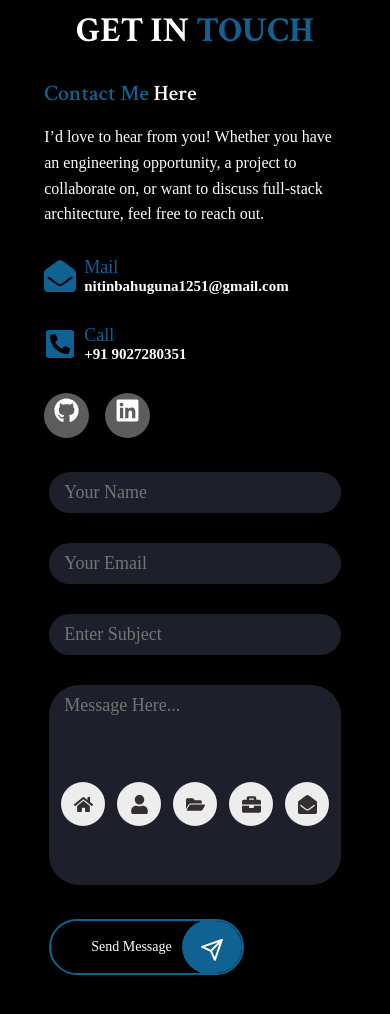
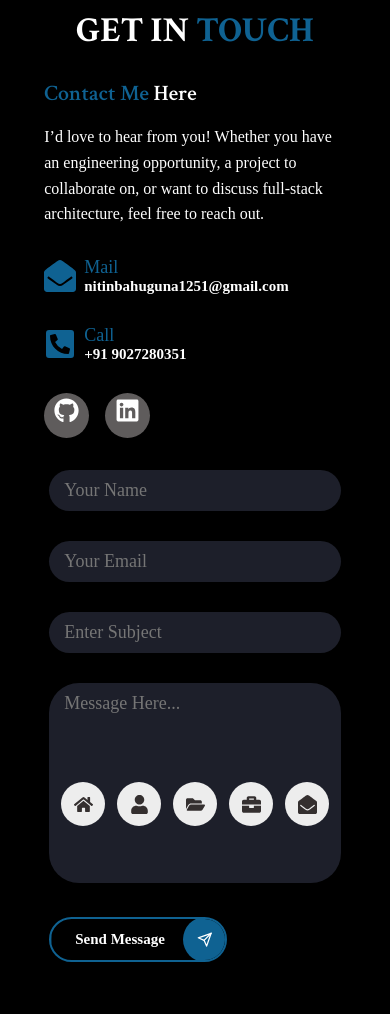
Before and after one commit to nitin-04/Personal-Portfolio, a React (Vite) app: page /contact in a window 390 px wide. Shown: the top 1014 px of the page. Built offline with nearby package versions, Linux system fonts and the light colour scheme; a web font is replaced by a local one.

Commit message:
Refactor button styles for improved layout and hover effects; update contact form message display; enhance home section content and styling for clarity and professionalism.

```diff
--- a/src/App.css
+++ b/src/App.css
@@ -137,33 +137,48 @@ span {
 }
 
 .button {
-  display: inline-block;
+  display: inline-flex;
+  align-items: center;
   color: var(--title-color);
   border: 2px solid var(--first-color);
-  padding: 3% 12% 2% 3%;
+  padding: 12px 64px 12px 28px;
   border-radius: 50px;
   font-family: var(--body-font);
   font-size: var(--small-font-size);
-  font-weight: var(--weight-500);
+  font-weight: var(--weight-600);
   position: relative;
   overflow: hidden;
   text-decoration: none;
   cursor: pointer;
   transition: all 0.25s ease-in-out;
+  z-index: 1;
+}
+
+.button .cv,
+.cv {
+  display: inline-block;
+  color: #ffffff !important;
+  position: relative;
+  z-index: 2;
+  transition: color 0.25s ease-in-out;
+}
+
+.button:hover .cv {
+  color: #ffffff !important;
 }
 
 .button:hover {
-  color: var(--text-white);
+  color: #ffffff !important;
 }
 
 .button::before {
   content: '';
   position: absolute;
   inset: 0;
-  transform: translate(-100%);
+  transform: translateX(-100%);
   background-color: var(--first-color);
-  z-index: -1;
-  transition: all 0.3s ease-out;
+  z-index: 1;
+  transition: transform 0.3s ease-out;
 }
 
 .button:hover::before {
@@ -174,13 +189,20 @@ span {
   background-color: var(--first-color);
   position: absolute;
   inset-block: -2px;
-  right: 0;
-  width: 60px;
+  right: -2px;
+  width: 55px;
   border-radius: 50%;
   color: var(--text-white);
-  font-size: 150%;
-  text-align: center;
-  line-height: 60px;
+  font-size: 130%;
+  display: flex;
+  align-items: center;
+  justify-content: center;
+  z-index: 2;
+  transition: all 0.25s ease-in-out;
+}
+
+.button:hover .button__icon {
+  color: #ffffff;
 }
 
 .loader-container {
--- a/src/pages/contact/Contact.jsx
+++ b/src/pages/contact/Contact.jsx
@@ -220,9 +220,9 @@ const Contact = () => {
             disabled={isSubmitting}
             aria-busy={isSubmitting}
           >
-            <div className="msg">
+            <span className="msg">
               {isSubmitting ? 'Sending...' : 'Send Message'}
-            </div>
+            </span>
             <span className="send_button__icon">
               <FiSend />
             </span>
--- a/src/pages/contact/contact.css
+++ b/src/pages/contact/contact.css
@@ -1,7 +1,6 @@
 .contact__container {
     grid-template-columns: 4fr 8fr;
     padding: 20px;
-
 }
 
 .contact__title {
@@ -44,7 +43,6 @@
 .contact__socials {
     display: flex;
     column-gap: 16px;
-
 }
 
 .contact__social-link {
@@ -62,7 +60,6 @@
 .contact__social-link:hover {
     background-color: var(--first-color);
     color: var(--text-white);
-    color: black;
 }
 
 .contact__form {
@@ -73,7 +70,6 @@
     display: grid;
     grid-template-columns: repeat(2, 1fr);
     column-gap: 30px;
-
 }
 
 .form__input-div {
@@ -105,37 +101,51 @@
     height: 200px;
 }
 
-.msg {
-    font-size: var(--weight-600);
-}
-
+/* Send Button */
 .send_button {
-    display: inline-block;
+    display: inline-flex;
+    align-items: center;
     color: var(--title-color);
     border: 2px solid var(--first-color);
-    padding: 3% 12% 2% 3%;
+    padding: 12px 64px 12px 28px;
     border-radius: 50px;
     font-family: var(--body-font);
     font-size: var(--small-font-size);
-    font-weight: var(--weight-500);
+    font-weight: var(--weight-600);
     position: relative;
     overflow: hidden;
+    cursor: pointer;
+    background-color: transparent;
     transition: all 0.25s ease-in-out;
+    z-index: 1;
 }
 
+.send_button .msg {
+    display: inline-block;
+    color: #ffffff !important;
+    position: relative;
+    z-index: 2;
+    font-size: 15px;
+    font-weight: var(--weight-600);
+    transition: color 0.25s ease-in-out;
+}
+
+.send_button:hover .msg {
+    color: #ffffff !important;
+}
 
 .send_button:hover {
-    color: var(--text-white);
+    color: #ffffff !important;
 }
 
 .send_button::before {
     content: '';
     position: absolute;
     inset: 0;
-    transform: translate(-100%);
+    transform: translateX(-100%);
     background-color: var(--first-color);
-    z-index: -1;
-    transition: all 0.3s ease-out;
+    z-index: 1;
+    transition: transform 0.3s ease-out;
 }
 
 .send_button:hover::before {
@@ -146,30 +156,40 @@
     background-color: var(--first-color);
     position: absolute;
     inset-block: -2px;
-    right: 0;
-    width: 60px;
+    right: -2px;
+    width: 55px;
     border-radius: 50%;
     color: var(--text-white);
-    font-size: 170%;
-    text-align: center;
-    line-height: 70px;
+    font-size: 130%;
+    display: flex;
+    align-items: center;
+    justify-content: center;
+    z-index: 2;
+    transition: all 0.25s ease-in-out;
+}
+
+.send_button:hover .send_button__icon {
+    color: #ffffff;
+}
+
+.send_button:disabled {
+    opacity: 0.65;
+    cursor: not-allowed;
 }
 
 .status-message {
-    margin-top: 10px;
-    font-size: 30px;
-    color: #333;
+    margin-top: 14px;
+    font-size: 18px;
+    font-weight: var(--weight-500);
 }
 
 .status-message.success {
-    color: green;
+    color: #4ade80;
 }
 
 .status-message.error {
-    color: red;
+    color: #f87171;
 }
-
-
 
 /* Mobile Screens (max-width: 600px) */
 @media screen and (max-width: 600px) {
@@ -194,11 +214,10 @@
         column-gap: 8px;
     }
 
-    .form__input-group{
+    .form__input-group {
         display: flex;
         flex-direction: column;
     }
-
 
     .form__control {
         font-size: 16px;
@@ -206,20 +225,24 @@
     }
 
     .send_button {
-        padding: 8px 12px;
+        padding: 10px 52px 10px 20px;
         font-size: 14px;
-        z-index: -1;
-        margin-bottom: 100px;
+        z-index: 1;
+        margin-bottom: 40px;
+    }
+
+    .send_button__icon {
+        width: 44px;
+        font-size: 110%;
     }
 
     .status-message {
-        font-size: 20px;
-    }
-    .msg{
-        font-size: 14px;
-        margin-right: 30px;
+        font-size: 16px;
     }
 
+    .msg {
+        font-size: 14px;
+    }
 }
 
 /* Tablet Screens (max-width: 768px) */
@@ -238,16 +261,15 @@
     }
 
     .send_button {
-        padding: 18px 40px;
+        padding: 12px 60px 12px 24px;
     }
 
     .contact__title {
         font-size: 22px;
     }
 
-
     .status-message {
-        font-size: 24px;
+        font-size: 18px;
     }
 }
 
@@ -260,8 +282,6 @@
     .contact__title {
         font-size: 40px;
     }
-
-
 }
 
 /* Form Validation and Info Link Styles */
--- a/src/pages/home/Home.jsx
+++ b/src/pages/home/Home.jsx
@@ -5,22 +5,21 @@ import './home.css';
 const Home = () => {
   return (
     <section className="home section grid">
-      <img src={Profile} alt="" className="home__img" />
+      <img src={Profile} alt="Nitin Bahuguna" className="home__img" />
 
       <div className="home__content">
         <div className="home__data">
           <h1 className="home__title">
             Hi, There ! <br />
             {`I' M`} <span>Nitin Bahuguna</span> <br />
-            Web Developer
+            Full Stack Engineer
           </h1>
           <p className="home__description">
-            {`I am a passionate and innovative Full Stack Developer dedicated to building robust, user-focused web applications.
-  I specialize in the modern JavaScript ecosystem, including React, Next.js, Node.js, NestJS, and MongoDB, crafting scalable solutions that blend powerful functionality with clean design.`}
+            {`I am a Full Stack Software Engineer with 1.5+ years of experience architecting high-performance web applications and scalable B2B SaaS platforms.`}
             <br /> <br />
-            {`Previously, as a Full Stack Developer at AbleSpace, I focused on architecting scalable backend systems and translating complex UI/UX designs into highly responsive, interactive frontend components.`}
+            {`Previously at AbleSpace , I engineered robust backend microservices with NestJS, optimized MongoDB data layers for complex multi-tenant workflows, and translated intricate design systems into reactive, accessible Next.js & React frontends. My experience covers the entire SaaS product lifecycle—from designing resilient RESTful APIs and optimizing database queries to deploying AI-powered RAG pipelines and automated E2E testing.`}
             <br /> <br />
-            {`I thrive on solving complex challenges—whether it’s engineering scalable APIs, enhancing UI performance, or delivering seamless end-to-end user experiences.`}
+            {`I thrive in fast-paced product environments, bridging system architecture with clean, intuitive user experiences that scale.`}
           </p>
 
           <Resume />
--- a/src/pages/home/home.css
+++ b/src/pages/home/home.css
@@ -24,10 +24,6 @@
   font-size: var(--h1-font-size);
   line-height: 1.24;
   padding-left: 10px;
-  hyphens: manual;
-  white-space: nowrap;
-  overflow: hidden;
-  text-overflow: ellipsis;
 }
 
 .home__description {
```
